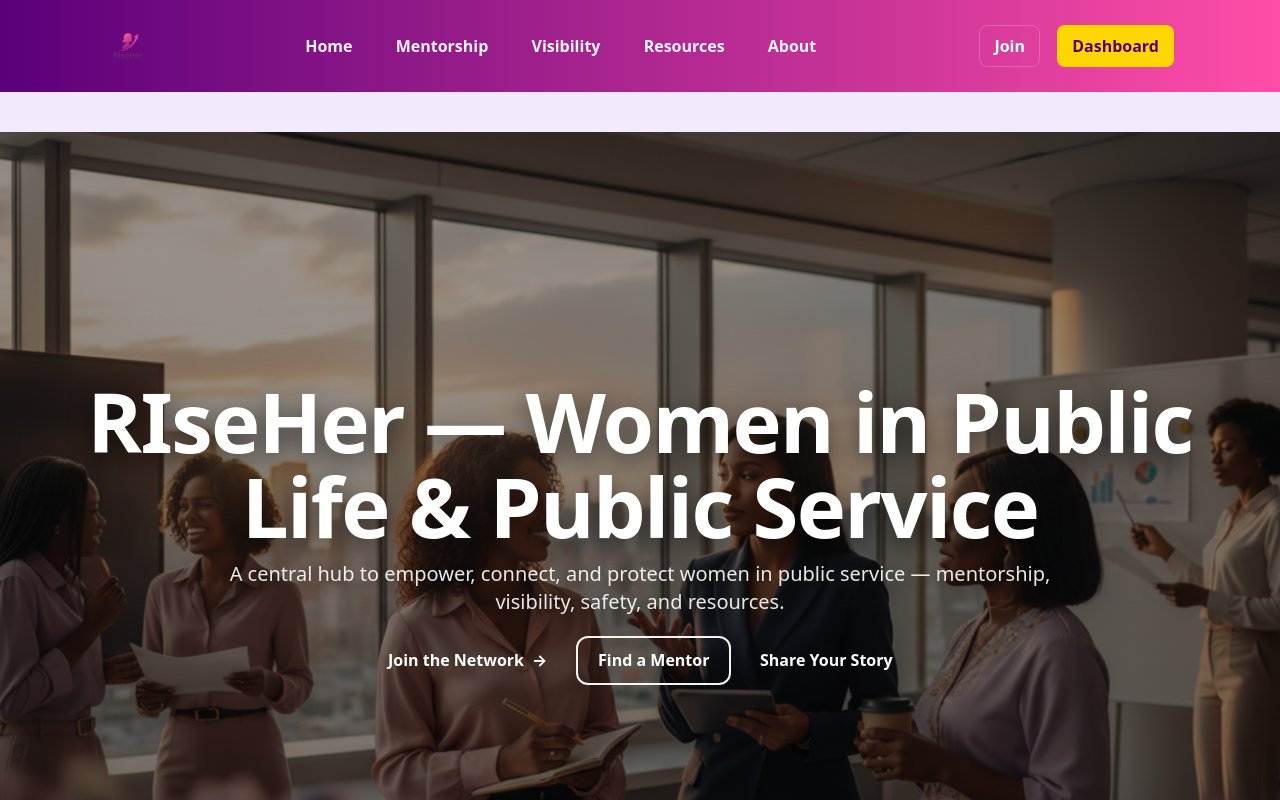
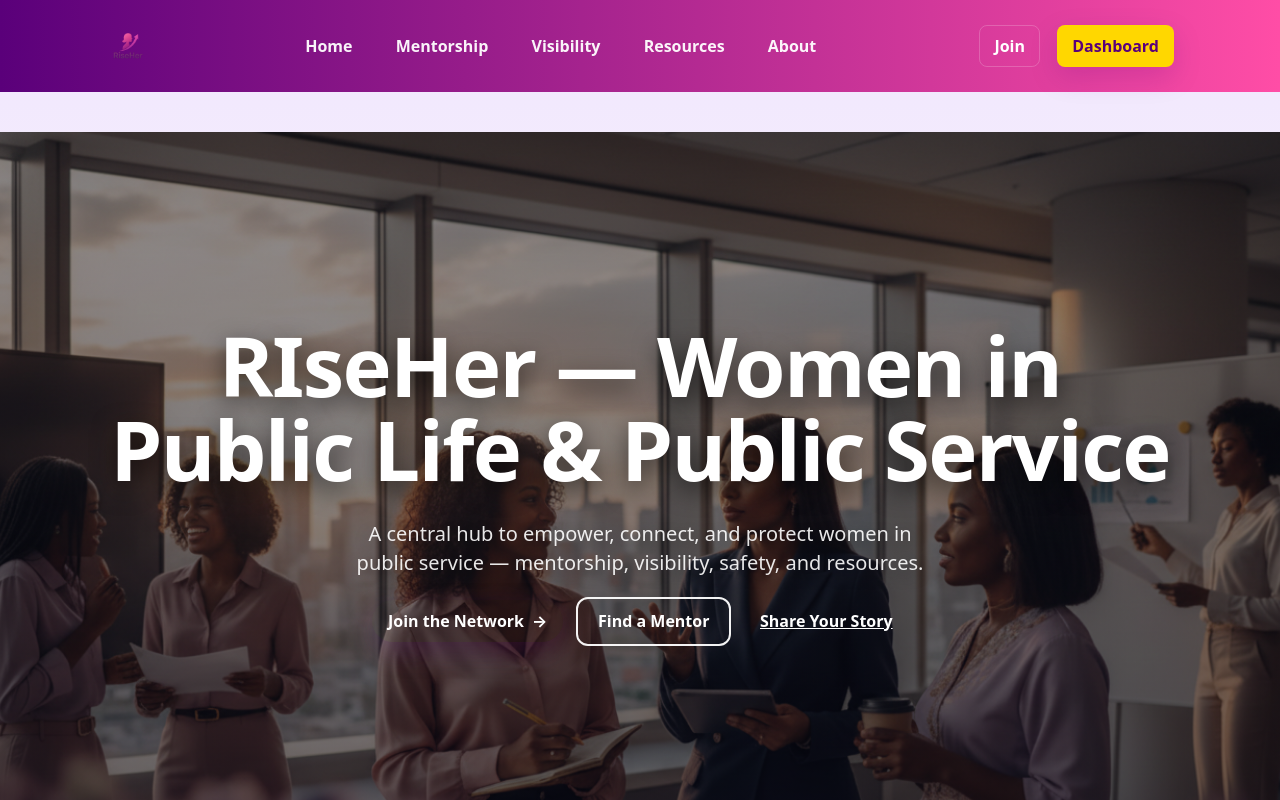
Before and after one commit to Chachi444/RiseHer-Hackathon-PLP, a React (Vite) app: page / in a window 1280 px wide. Shown: the top 800 px of the page. Built offline with nearby package versions, Linux system fonts and the light colour scheme.

Commit message:
feat: enhance hero section with improved layout, readability, and CTA styles

```diff
--- a/src/styles/hero.css
+++ b/src/styles/hero.css
@@ -1,17 +1,192 @@
-.hero-media { position:relative; overflow:hidden; width:100%; }
-.hero-media img { display:block; width:100%; height:100%; object-fit:cover; object-position:center; }
-.hero-media::before { content:""; position:absolute; inset:0; background:linear-gradient(180deg, rgba(0,0,0,0.28) 0%, rgba(0,0,0,0.40) 60%, rgba(0,0,0,0.45) 100%); z-index:1; pointer-events:none; }
-.hero-content { position:absolute; inset:0; z-index:2; display:flex; align-items:center; justify-content:center; text-align:center; padding:2rem; box-sizing:border-box; }
-.hero-title, .hero-sub { color:#fff; margin:0; z-index:2; text-shadow:0 6px 18px rgba(0,0,0,0.45); }
-.hero-title { margin-bottom:.6rem; font-size:clamp(1.6rem, 3.8vw, 2.6rem); max-width:64ch; line-height:1.05; }
-.hero-sub { font-size:clamp(.95rem, 1.6vw, 1.15rem); max-width:56ch; margin:0 auto; opacity:0.95; }
-.hero-ctas { margin-top:1rem; display:flex; gap:.6rem; justify-content:center; flex-wrap:wrap; z-index:2; }
-.btn-text-arrow { background:transparent; color:#fff; border:none; padding:.6rem 1rem; border-radius:999px; font-weight:700; text-decoration:none; display:inline-flex; align-items:center; gap:.5rem; }
-.btn-outline-large { background:transparent; color:#fff; border:2px solid rgba(255,255,255,0.95); padding:.7rem 1.25rem; border-radius:12px; text-decoration:none; font-weight:700; }
-.btn-ghost-simple { background:transparent; color:#fff; border:none; padding:.6rem 1rem; border-radius:999px; text-decoration:none; font-weight:700; }
+/* Hero improvements: centered, readable text, nicer CTAs */
 
-@media (max-width: 560px) {
-  .hero-content { padding: 1.25rem; }
-  .hero-content .hero-title { font-size: 1.4rem; max-width: 48ch; }
-  .hero-content .hero-sub { font-size: .95rem; }
+/* Make hero a stacking context and ensure it fills available height */
+.hero {
+  position: relative;
+  width: 100%;
+  overflow: hidden;
 }
+
+/* Ensure the media acts as background layer */
+.hero-media {
+  position: relative;
+  width: 100%;
+  height: 100%;
+  min-height: 380px;
+  display: block;
+}
+
+/* Dark, subtle overlay to increase contrast between image and text */
+.hero-media::after {
+  content: "";
+  position: absolute;
+  inset: 0;
+  background: linear-gradient(180deg, rgba(5,6,20,0.35) 0%, rgba(5,6,20,0.45) 60%, rgba(5,6,20,0.55) 100%);
+  z-index: 1;
+  pointer-events: none;
+}
+
+/* Hero image should sit behind overlay */
+.hero-media img {
+  width: 100%;
+  height: 100%;
+  object-fit: cover;
+  object-position: center;
+  display: block;
+}
+
+/* Centered content container with translucent backing for legibility */
+.hero-content {
+  position: absolute;
+  inset: 0;
+  z-index: 2;
+  display: flex;
+  align-items: center;
+  justify-content: center;
+  padding: clamp(1.25rem, 4vw, 3rem);
+  box-sizing: border-box;
+  pointer-events: none; /* allow clicks to pass except on interactive children */
+  transform: translateY(-6vh);
+  transition: transform .25s ease;
+}
+
+/* inner box keeps text readable on very large widths */
+.hero-content > .inner {
+  pointer-events: auto;
+  max-width: 920px;
+  width: 100%;
+  text-align: center;
+  color: #ffffff;
+  background: linear-gradient(180deg, rgba(255,255,255,0.03), rgba(255,255,255,0.02));
+  padding: clamp(1rem, 2.4vw, 2rem);
+  border-radius: 14px;
+  backdrop-filter: blur(6px) saturate(1.02);
+  box-shadow: 0 18px 40px rgba(7,10,25,0.45);
+  border: 1px solid rgba(255,255,255,0.06);
+}
+
+/* Center text and constrain subtitle width for readability */
+.hero-content .hero-title,
+.hero-content .hero-sub {
+  text-align: center;
+  margin-left: auto;
+  margin-right: auto;
+}
+
+/* Larger, bolder headline tuned for hero */
+.hero-title {
+  font-size: clamp(1.6rem, 4.4vw, 2.8rem);
+  line-height: 1.02;
+  margin: 0 0 0.6rem 0;
+  font-weight: 800;
+  color: #fff;
+  letter-spacing: -0.01em;
+}
+
+/* Increased vertical spacing for hero copy */
+.hero-content .hero-title {
+  margin-bottom: 0.9rem;
+}
+
+/* subtitle with constrained width for readability */
+.hero-sub {
+  font-size: clamp(.95rem, 1.6vw, 1.1rem);
+  margin: 0 auto 3rem auto;
+  max-width: 64ch;
+  color: rgba(255,255,255,0.92);
+  line-height: 1.45;
+  opacity: 0.95;
+}
+
+/* ensure CTA row is visually separated; keep CTAs centered */
+.hero-ctas {
+  display: inline-flex;
+  gap: 1rem;
+  margin-top: 0;           /* subtitle margin supplies the gap */
+  align-items: center;
+  justify-content: center;
+  flex-wrap: wrap;
+}
+
+/* Primary CTA (solid) */
+.btn-text-arrow,
+.btn-primary,
+.btn-outline-large,
+.btn-ghost-simple,
+.btn-outline {
+  pointer-events: auto;
+}
+
+/* style primary-ish button */
+.btn-text-arrow,
+.btn-primary {
+  background: linear-gradient(90deg, var(--color-deep-purple, #5A007A), color-mix(in srgb, var(--color-deep-purple,#5A007A) 85%, black 15%));
+  color: #fff;
+  padding: 0.6rem 1.05rem;
+  border-radius: 999px;
+  font-weight: 700;
+  text-decoration: none;
+  display: inline-flex;
+  align-items: center;
+  gap: .5rem;
+  border: 0;
+  box-shadow: 0 10px 28px rgba(90,0,122,0.18);
+  transition: transform .12s ease, box-shadow .12s ease, opacity .12s ease;
+}
+
+/* secondary (outline) CTA */
+.btn-outline-large {
+  background: transparent;
+  color: #fff;
+  padding: 0.6rem 1rem;
+  border-radius: 999px;
+  border: 1.5px solid rgba(255,255,255,0.22);
+  font-weight: 700;
+  text-decoration: none;
+  display: inline-flex;
+  align-items: center;
+  gap: .5rem;
+  transition: background-color .12s ease, transform .12s ease, color .12s ease;
+}
+
+/* ghost CTA: low-contrast but visible */
+.btn-ghost-simple {
+  background: transparent;
+  color: rgba(255,255,255,0.92);
+  padding: 0.46rem 0.9rem;
+  border-radius: 999px;
+  text-decoration: underline;
+}
+
+/* Hover/focus affordances */
+.btn-text-arrow:hover,
+.btn-primary:hover,
+.btn-outline-large:hover,
+.btn-ghost-simple:hover {
+  transform: translateY(-3px);
+  opacity: 0.98;
+}
+.btn-text-arrow:focus,
+.btn-primary:focus,
+.btn-outline-large:focus,
+.btn-ghost-simple:focus {
+  outline: 3px solid rgba(90,0,122,0.16);
+  outline-offset: 3px;
+}
+
+/* small screens: make hero shorter and stack CTAs */
+@media (max-width: 640px) {
+  .hero-media { min-height: 420px; }
+  .hero-content > .inner { padding: 1rem; border-radius: 10px; }
+  .hero-ctas { flex-direction: column; gap: .5rem; }
+  .btn-text-arrow, .btn-primary, .btn-outline-large { width: 100%; justify-content: center; }
+  .hero-content .hero-title { margin-bottom: 0.9rem; }
+  .hero-content .hero-sub { margin-bottom: 1.25rem; }
+  .hero-ctas { gap: 0.6rem; }
+  .hero-content {
+    transform: translateY(-3vh);
+  }
+}
+
+/* Accessibility: ensure text contrast is adequate for smaller fonts */
+.hero-sub, .hero-title { text-wrap: balance; }
```
